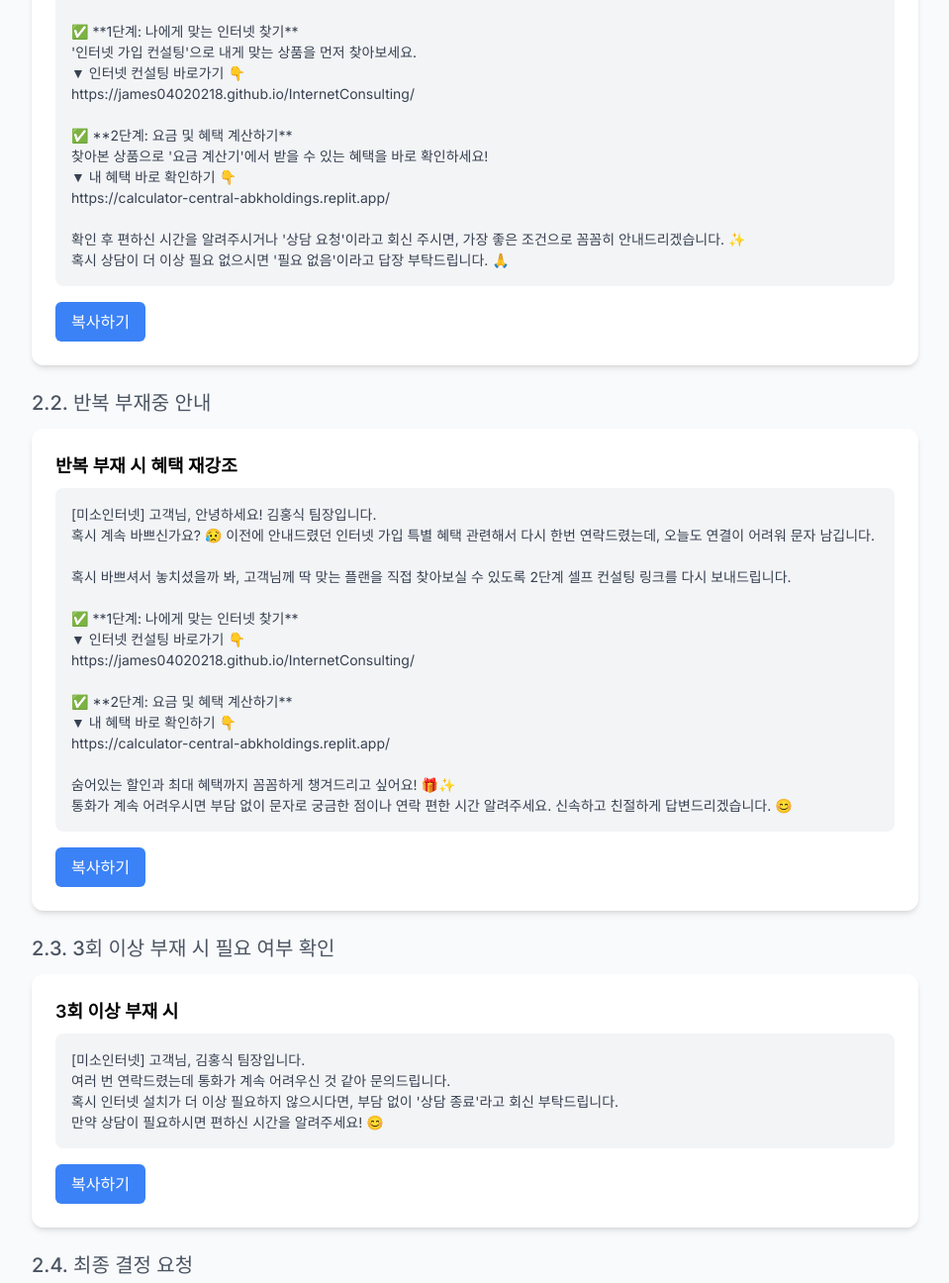
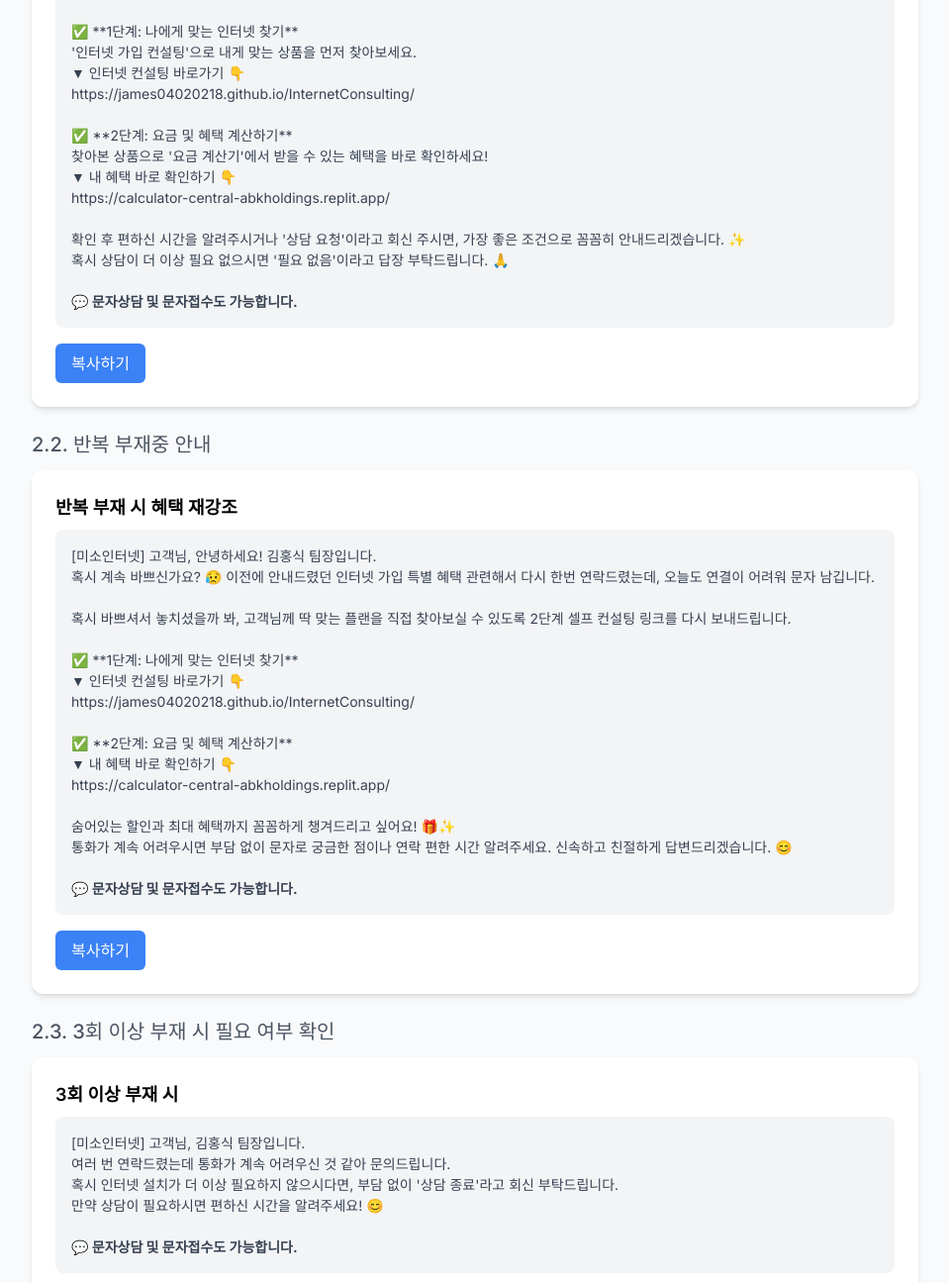
Before and after one commit to james04020218/smile-template, a plain HTML site: page index.html in a window 1280 px wide. Shown: the part 2410-3706 px from the top of the page at 99% size, without its empty margins (160-1119 px from the left). Drawn offline with nearby package versions, Linux system fonts and the light colour scheme.

Commit message:
Update index.html

```diff
--- a/index.html
+++ b/index.html
@@ -48,6 +48,7 @@
         </header>
 
         <main>
+            <!-- Section 0: Post-Installation Guide -->
             <section class="mb-8">
                 <h2 class="text-2xl font-semibold section-title">0. 설치 완료 후 안내 (사후 관리)</h2>
                 <div>
@@ -78,6 +79,7 @@
                 </div>
             </section>
 
+            <!-- Section 1: Sign-up Process Guide -->
             <section class="mb-8">
                 <h2 class="text-2xl font-semibold section-title">1. 가입 절차 안내 (접수 FU 📝)</h2>
                 <div>
@@ -113,6 +115,7 @@
                 </div>
             </section>
 
+            <!-- Section 2: Initial Inquiry and Follow-up -->
             <section class="mb-8">
                 <h2 class="text-2xl font-semibold section-title">2. 초기 문의 및 팔로우업</h2>
                 <div>
@@ -135,7 +138,9 @@ https://james04020218.github.io/InternetConsulting/
 https://calculator-central-abkholdings.replit.app/
 
 확인 후 편하신 시간을 알려주시거나 '상담 요청'이라고 회신 주시면, 가장 좋은 조건으로 꼼꼼히 안내드리겠습니다. ✨
-혹시 상담이 더 이상 필요 없으시면 '필요 없음'이라고 답장 부탁드립니다. 🙏</div>
+혹시 상담이 더 이상 필요 없으시면 '필요 없음'이라고 답장 부탁드립니다. 🙏
+
+<strong>💬 문자상담 및 문자접수도 가능합니다.</strong></div>
                         <button class="copy-button" data-target="template2-1-1">복사하기</button>
                     </div>
                 </div>
@@ -158,7 +163,9 @@ https://james04020218.github.io/InternetConsulting/
 https://calculator-central-abkholdings.replit.app/
 
 숨어있는 할인과 최대 혜택까지 꼼꼼하게 챙겨드리고 싶어요! 🎁✨
-통화가 계속 어려우시면 부담 없이 문자로 궁금한 점이나 연락 편한 시간 알려주세요. 신속하고 친절하게 답변드리겠습니다. 😊</div>
+통화가 계속 어려우시면 부담 없이 문자로 궁금한 점이나 연락 편한 시간 알려주세요. 신속하고 친절하게 답변드리겠습니다. 😊
+
+<strong>💬 문자상담 및 문자접수도 가능합니다.</strong></div>
                         <button class="copy-button" data-target="template2-2-1">복사하기</button>
                     </div>
                 </div>
@@ -170,7 +177,9 @@ https://calculator-central-abkholdings.replit.app/
                         <div id="template2-3-1" class="template-text">[미소인터넷] 고객님, 김홍식 팀장입니다.
 여러 번 연락드렸는데 통화가 계속 어려우신 것 같아 문의드립니다.
 혹시 인터넷 설치가 더 이상 필요하지 않으시다면, 부담 없이 '상담 종료'라고 회신 부탁드립니다.
-만약 상담이 필요하시면 편하신 시간을 알려주세요! 😊</div>
+만약 상담이 필요하시면 편하신 시간을 알려주세요! 😊
+
+<strong>💬 문자상담 및 문자접수도 가능합니다.</strong></div>
                         <button class="copy-button" data-target="template2-3-1">복사하기</button>
                     </div>
                 </div>
@@ -196,6 +205,9 @@ https://calculator-central-abkholdings.replit.app/
 👉 간단히 ‘진행할게요’ 또는 ‘보류할게요’로만 회신 주셔도 괜찮습니다!
 📞 통화 원하시면 시간 남겨주셔도 됩니다.
 ※ 현재 조건은 통신사 사은품 소진 또는 정책 변경 시 달라질 수 있습니다. 희망설치일자에 진행하려면 빠른 회신 부탁드립니다.
+
+<strong>💬 문자상담 및 문자접수도 가능합니다.</strong>
+
 감사합니다.
 미소 전담 상담사 김홍식 드림.</div>
                         <button class="copy-button" data-target="template2-4-1">복사하기</button>
@@ -203,6 +215,7 @@ https://calculator-central-abkholdings.replit.app/
                 </div>
             </section>
 
+            <!-- Section 3: Long-term Unresponsive Customer Management -->
             <section class="mb-8">
                 <h2 class="text-2xl font-semibold section-title">3. 장기 미응답 고객 관리 (LOST FU 🚫)</h2>
                 <div>
@@ -224,7 +237,9 @@ https://calculator-central-abkholdings.replit.app/
 
 만약 나중에라도 인터넷 설치가 필요하시면, 언제든 다시 찾아주세요. 최고의 혜택으로 준비하고 기다리겠습니다. ✨
 이미 해결되셨다면, 본 문자는 무시하셔도 좋습니다.
-오늘도 좋은 하루 보내세요! 😊</div>
+오늘도 좋은 하루 보내세요! 😊
+
+<strong>💬 문자상담 및 문자접수도 가능합니다.</strong></div>
                         <button class="copy-button" data-target="template3-1-1">복사하기</button>
                     </div>
                 </div>
@@ -236,6 +251,7 @@ https://calculator-central-abkholdings.replit.app/
         </footer>
     </div>
 
+    <!-- JavaScript for copy functionality -->
     <script>
         document.addEventListener('DOMContentLoaded', () => {
             const copyButtons = document.querySelectorAll('.copy-button');
```
